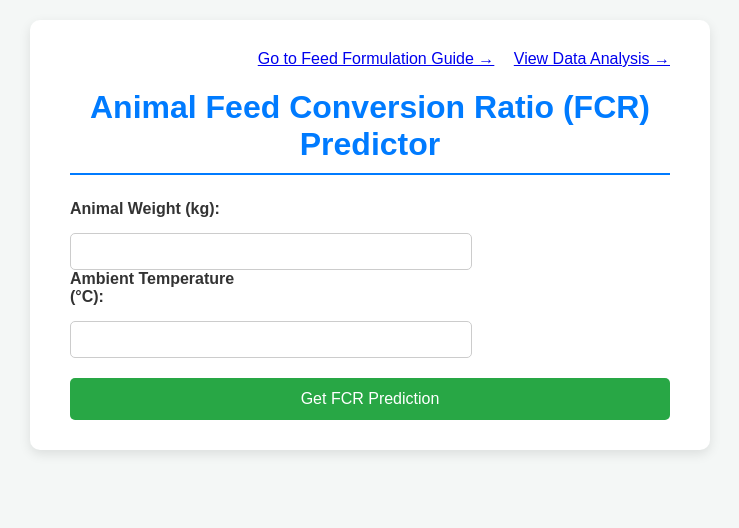
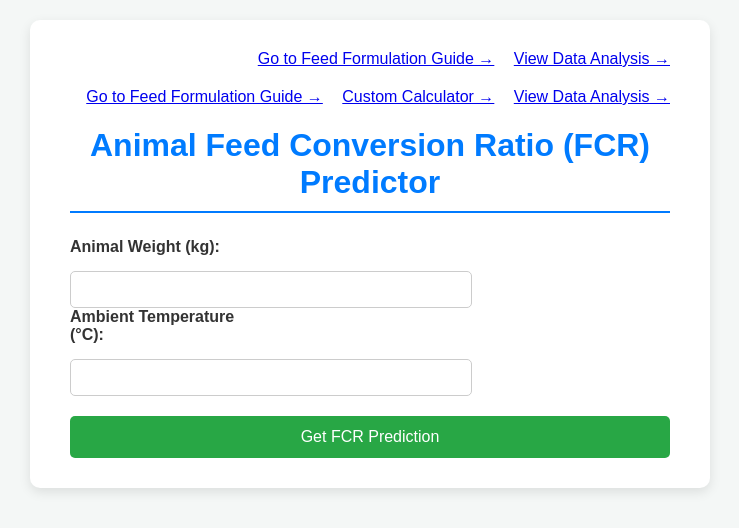
Before and after one commit to marcialrey21-cloud/animal-fcr-predictor, a Flask app: page / in a window 1280 px wide. Shown: the top 528 px of the page, without its empty margins (270-1009 px from the left). Run offline with Flask 3, Linux system fonts and the light colour scheme.

Commit message:
Fix: Restored link to the Custom Calculator page in index.html

```diff
--- a/templates/index.html
+++ b/templates/index.html
@@ -12,6 +12,10 @@
         <div class="nav-link-bar">
             <a href="{{ url_for('formulation_page') }}" class="nav-link-item">Go to Feed Formulation Guide →</a>
             <a href="{{ url_for('data_analysis') }}" class="nav-link-item">View Data Analysis →</a>
+        </div>
+        <div class="nav-link-bar">
+            <a href="{{ url_for('formulation_page') }}" class="nav-link-item">Go to Feed Formulation Guide →</a>
+            <a href="{{ url_for('calculator_page') }}" class="nav-link-item">Custom Calculator →</a> <a href="{{ url_for('data_analysis') }}" class="nav-link-item">View Data Analysis →</a>
         </div>
 
         <h1>Animal Feed Conversion Ratio (FCR) Predictor</h1>
```
